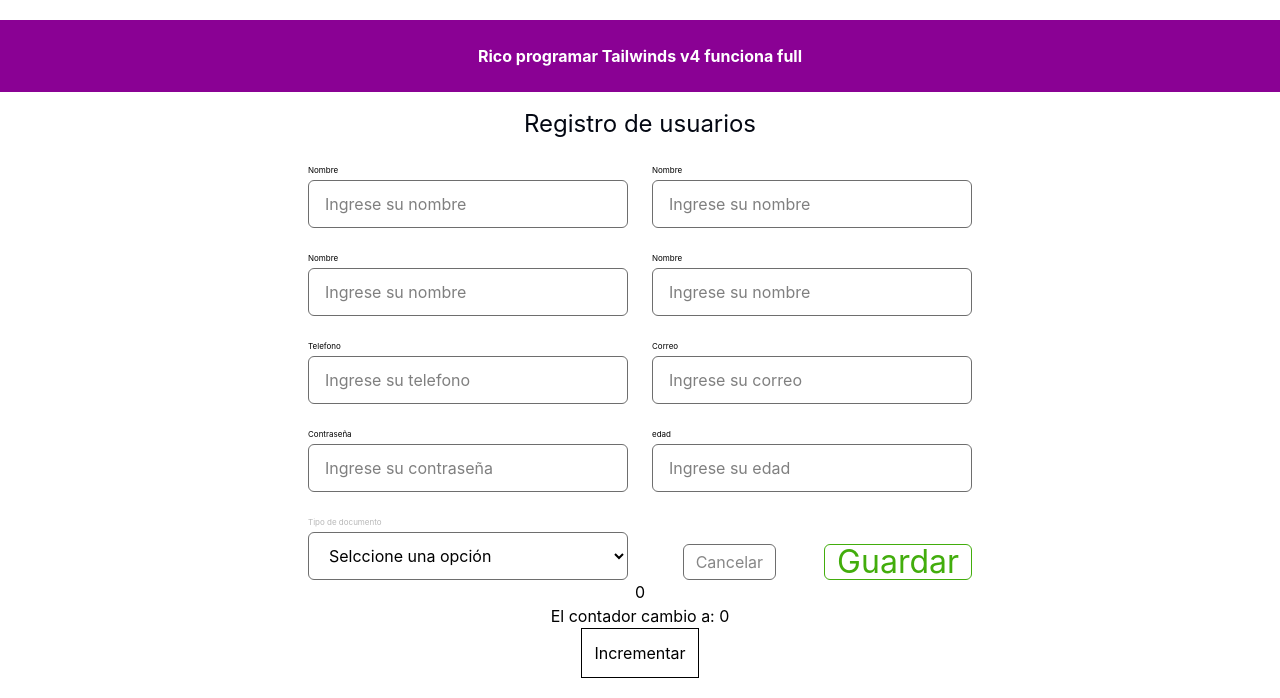
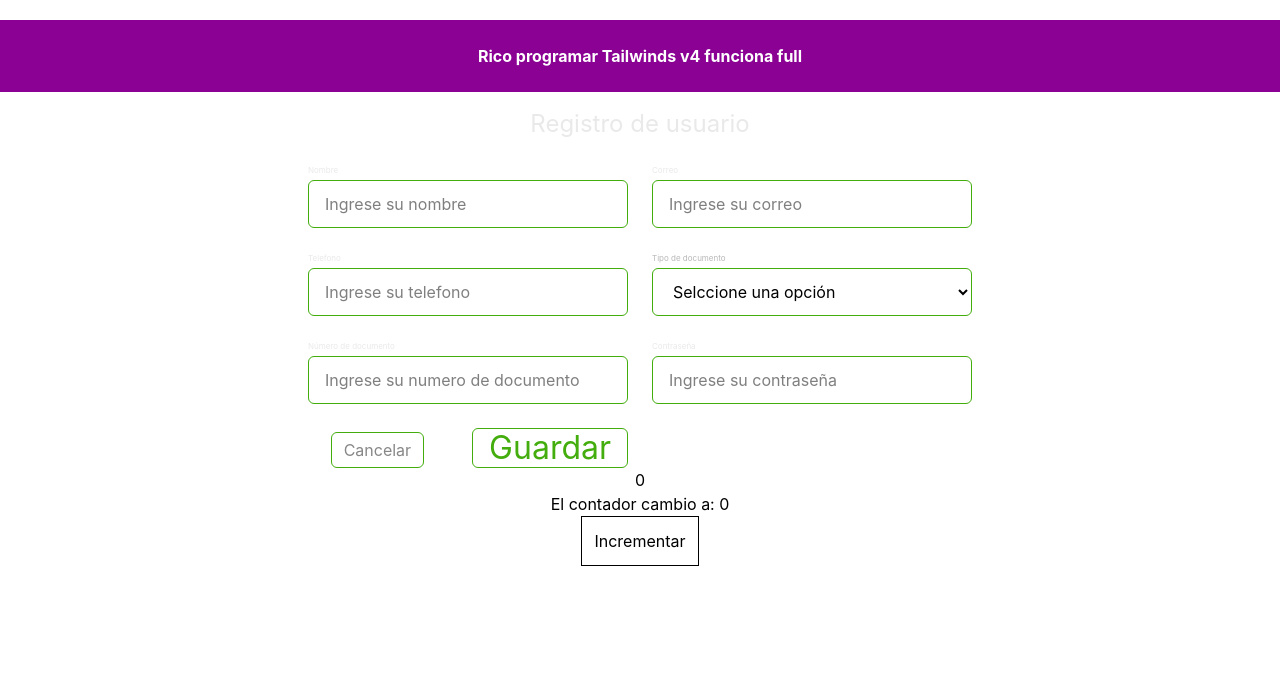
Before and after one commit to tefalover/3147206-react, a React (Vite) app: page / in a window 1280 px wide. Shown: the top 698 px of the page. Built offline with nearby package versions, Linux system fonts and the light colour scheme.

Commit message:
Feat: Creación de formulario, implementacion del hover y focus, se agrego estado erroren input y select, agrego handleSubmity se instalo el zod

```diff
--- a/package.json
+++ b/package.json
@@ -14,7 +14,8 @@
     "@tailwindcss/vite": "^4.2.1",
     "react": "^19.2.0",
     "react-dom": "^19.2.0",
-    "tailwindcss": "^4.2.1"
+    "tailwindcss": "^4.2.1",
+    "zod": "^4.3.6"
   },
   "devDependencies": {
     "@eslint/js": "^9.39.1",
--- a/src/features/users/components/UserRegisterForm.jsx
+++ b/src/features/users/components/UserRegisterForm.jsx
@@ -1,90 +1,146 @@
-import { useState, useEffect } from "react";
-import { getDocumentTypes } from "../services/selectServices.js";
-
-import {Input, Button, DeleteCounter, DeleteEffect, DeleteCounter2, Select} from "@/shared"
-// import DeleteEffect from "../../../shared/components/DeleteEffect"|
+import { Input, Button,  Select, DeleteCounter2 } from "@/shared"
+import { getDocumentTypes } from "@/features/users/services/selectService";
+import { useEffect, useState } from "react";
+import { userShema } from "../schemas/userSchema";
 
 export default function UserRegisterForm(){
+    //useState para saber cuando cambia de estado algo, su valor por ejemplo
+    const [ documentTypes, setDocumentTypes] =useState([]);
+    const [ formData, setFormData] = useState({
+        userName:"",
+        userEmail:"",
+        userPhone:"",
+        userDocumentType:"",
+        userDocumentNumber:"",
+        userPassword:"",
+    });
+    const [errors, setErrors ] = useState({});
 
-        const [documentTypes, setDocumentTypes] = useState([])
+    useEffect(() => {
+        getDocumentTypes().then(setDocumentTypes);
+}, []);
+    // ==================================================
+    //              Handle Genérico
+    // ==================================================
+    /*
+        Función que se ejecuta cada vez que cambia el valor de un input del formulario, para que haga el re-render
+    */
+   const handleChange = (e) => {
+    // Se obtiene el nombre del campo y su valor
+    const {name, value } = e.target; //target es lo que viene cuando se escribe
 
-        useEffect(() => {
-            getDocumentTypes().then(setDocumentTypes);
-        },[]);
+    setFormData((prev) => ({
+        //Se copian todos los valores anteriores del estado
+        ...prev,
 
-        //  Handle
-        const handleNameChange = (e) =>{
-            console.log("Nombre", e.target.value)
+        //Se actualiza unicamente lo que cambió
+        [name]: value,
+    }));
+   };
+    // ==================================================
+    //              Handle Submit
+    // ==================================================
+    /*
+        Función que se ejecuta cuando se envía el formulario
+    */
+
+    const handleSubmit = (e) => {
+
+        e.preventDefault();
+
+        //Se valida el objeto formData usando el esquema definido con Zod
+        // safeParse devuelve un objeto indicando si la validacion fue exitosa o no
+        const result = userShema.safeParse(formData);
+
+        //Si la validacion falla
+        if (!result.success){
+            const fieldErrors ={};
+
+            //Zod devuelve los errores en un arreglo llamado issues
+            //se recorren para asociar cada error a su campo correspondiente
+            result.error.issues.forEach((issue) =>{
+                const field = issue.path[0]
+
+                //Se guarda el mensaje de error en el objeto fieldErrors
+                fieldErrors[field] = issue.message;
+            });
+            //Se actualiza el estado de errores para mostrarlos en el formulario
+            setErrors(fieldErrors);
+            //Se detiene la ejecucion porque el formulario tiene errores
+            return;
         }
-        const  handleEmailBlur= (e) =>{
-            console.log("Email: ", e.target.value)
-        }
-
+        //Si la validacion es exitosa se limpian los errores anteriores
+        setErrors({});
+        //result.data contiene los datos ya validados por Zod
+        console.log("Usuario valido:", result.data);
+    }
 
     return(
         <div>
-            <h1 className="text-gray-950 text-2xl mb-6">
-                Registro de usuarios
+            <h1 className="text-text-primary text-2xl mb-6">
+                Registro de usuario
             </h1>
-
-            <form className="grid grid-cols-1 items-center gap-6">
-                {/* Input */}
-                <div className="grid grid-cols-2 gap-6 my-0  mx-auto">
-
+            <form className="grid grid-cols-1 items-center gap-6 "
+            onSubmit={handleSubmit}
+            >
+                {/* Inputs */}
+                <div className="grid grid-cols-2 gap-6 my-0 mx-auto">
                     <Input
                         label="Nombre"
+                        name="userName"
                         placeholder="Ingrese su nombre"
-                        type="tel"
-                        onChange = {handleNameChange}
-
-                    />
-                    <Input
-                        label="Nombre"
-                        placeholder="Ingrese su nombre"
-                        type="tel"
-                    />
-                    <Input
-                        label="Nombre"
-                        placeholder="Ingrese su nombre"
-                        type="tel"
-                    />
-                    <Input
-                        label="Nombre"
-                        placeholder="Ingrese su nombre"
-                        type="tel"
-                    />
-
-                    <Input
-                        label="Telefono"
-                        placeholder="Ingrese su telefono"
-                        type="tel"
+                        value={formData.userName}
+                        onChange={handleChange}
+                        error={errors.userName}
                     />
                     <Input
                         label="Correo"
+                        name="userEmail"
+                        type="email"
                         placeholder="Ingrese su correo"
-                        type="email"
-                        onBlur={handleEmailBlur}
+                        value={formData.userEmail}
+                        onChange={handleChange}
+                        error={errors.userEmail}
+                    />
+                    <Input
+                        label="Telefono"
+                        name="userPhone"
+                        type="tel"
+                        placeholder="Ingrese su telefono"
+                        value={formData.userPhone}
+                        onChange={handleChange}
+                        error={errors.userPhone}
+
+                    />
+                    <Select
+                        label="Tipo de documento"
+                        name="userDocumentType"
+                        options={documentTypes}
+                        value={formData.userDocumentType}
+                        onChange={handleChange}
+                        error={errors.userDocumentType}
+                    />
+                    <Input
+                        label="Número de documento"
+                        name="userDocumenNumber"
+                        placeholder="Ingrese su numero de documento"
+                        value={formData.userDocumentNumber}
+                        onChange={handleChange}
+                        error={errors.userDocumentNumber}
                     />
                     <Input
                         label="Contraseña"
+                        name="userPassword"
+                        type="password"
                         placeholder="Ingrese su contraseña"
-                        type="password"
-                    />
-                    <Input
-                        label="edad"
-                        placeholder="Ingrese su edad"
-                        type="number"
-                    />
-                    <Select
-                        label="Tipo de documento"
-                        name="documentType"
-                        options={documentTypes}
+                        value={formData.userPassword}
+                        onChange={handleChange}
+                        error={errors.userPassword}
                     />
 
-                    {/*  Action */}
 
+                    {/* Acciones */}
                     <div className="flex items-end justify-end gap-12">
-
                         <Button
                             variant="secondary"
                             size="sm"
@@ -94,23 +150,20 @@ export default function UserRegisterForm(){
 
                         <Button
                             variant="primary"
-                            size="sm"
+                            size="md"
                         >
                             Guardar
                         </Button>
 
 
+
                     </div>
                 </div>
 
+
             </form>
-            {/* <DeleteCounter /> */}
-            {/* <DeleteEffect /> */}
             <DeleteCounter2 />
 
         </div>
-
-
-
     )
-}
+};
--- /dev/null
+++ b/src/features/users/schemas/userSchema.js
@@ -0,0 +1,35 @@
+// Se agrego
+import { z } from "zod";
+
+export const userShema = z.object({
+    userName: z
+        .string()
+        .min(3, "El nombre debe de tener mínimo 3 caracteres")
+        .max(60, "El nombre es demasiado largo"),
+
+    userEmail: z
+        .string()
+        .regex(/^[^\s@]+@[^\s@]+\.[^\s@]+$/,"Debe ingresar un email válido"),
+
+    userPhone: z
+        .string()
+        .regex(/^[0-9]{10}$/, "El telefono debe tener 10 dígitos"),
+
+    userDocumentType: z
+        .string()
+        .min(1, "Debe seleccionar un tipo de documento"),
+
+    userDocumentNumber: z
+        .string()
+        .min(5, "Número de docuemnto inválido")
+        .max(20, "Número de documento demasiado largo"),
+
+    userPassword: z
+        .string()
+        .min(8, "Contraseña debe de tener mínimo 8 caracteres")
+        .regex(/[A-Z]/, "Debe contener al menos una mayúscula")
+        .regex(/[a-z]/, "Debe contener al menos una minúscula")
+        .regex(/[0-9]/, "Debe contener al menos un número")
+        .regex(/[^A-Za-z0-9]/, "Debe contener al menos un caractér especial"),
+
+})
--- a/src/shared/components/Button.jsx
+++ b/src/shared/components/Button.jsx
@@ -53,7 +53,4 @@ export default function Button({
 
         </button>
     )
-
-
-
 }
--- a/src/shared/components/Input.jsx
+++ b/src/shared/components/Input.jsx
@@ -1,62 +1,62 @@
+// Componente que se va a exportar
+
 export default function Input({
     label,
-    type = "text",
-    ...props
-}){
+    type = "Text",
+    error,
+    ...propos
+    // porps son las propiedades de un componenete. Y label para que por defecto el campo sea tipo texto
+}) {
     //Cuerpo de la función -> Dentro de una funcion solo se puede devolver un div
-    return(
-        //  Contenedor del input que se exporta con label, cuerpo y feedback massage
+    return (
+        // Contenedor del input que se exporta con label, cuerpo y feedback massage
         <div className="w-[320px]">
-            {/* Label */}
+            {/* LABEL. JWT evalua si tal es 1, si si lo hace  */}
 
-        {label && (
+            {label &&(
                 <label
-                className="
-                    block
+                    className={
+                    `block
                     text-[8px]
                     mb-1
                     place-self-start
-                "
+                    ${error ? "text-red-800" : "text-text-primary" }
+                `}
                 >
                     {label}
                 </label>
             )}
 
-
-
-            {/* =========================================================== */}
-
-            {/* Contenedor del input */}
-            <div
-                className="
+            {/* contenedor del input */}
+            {/* este classname permite escribir en todos los campos */}
+            <div className="
                 relative
                 h-12
                 flex
                 items-center
             ">
+                {/* Area interactiva invisibe de un input  48px*/}
 
-
-                {/* Área interactiva invicible de un input 48px */}
                     <div
                         className="
                             absolute
                             inset-0
                         "
-                    onMouseDown={(e) => {
+                        onMouseDown={(e) =>{
                             e.preventDefault();
-                        // Mueve el foco al siguiente elemento hermano del elemento actual.
-                        // 'currentTarget' referencia el elemento que tiene el handler del evento.
-                        //`nextSibling ` obtiene el siguiente nodo en el DOM (Puede ser un input o otro elemento)
-                        //`focus() `  cambia el foco del usuario ese elemento)
-                        e.currentTarget.nextSibling.focus();
+                            /*Mueve el foco al siguiente elemento hermano el elemento actual*
+                            `currentTarget` referencia el elemento que tiene el handler del evento
+                            `nextSibling` obtiene el siguinete nodo en el DOM (puede ser un input u otro elemento)*/
+                            e.currentTarget.nextElementSibling.focus(); /*Linea de codigo de area disponible de 48px */
                         }}
                         />
 
-                {/* Área visual del input */}
+                    {/* Area visual del input */}
 
                     <input
+
                     type={type}
-                    className="
+                    className={`
                         relative
                         w-full
                         h-12
@@ -64,23 +64,26 @@ export default function Input({
                         border
                         border-border
                         px-4
-                        text-bese
+                        text-base
+
+                        // Cuando se pase por ensima del campo cambia de color
+                        hover:border-2
+                        hover:border-focus-border
+
+                        // Ya cuendo se esta dentro del input
                         focus:outline-none
-                        focus:ring-2
+                        focus:ring-1
                         focus:ring-focus-ring
-                        focus:border-focus-border
-                        "
-                        {...props}
+
+                        ${error ? "border-red-800" : "border border-border" }
+                        `}
+                    {...propos}
                     >
                     </input>
 
-
             </div>
-
-            {/* Feedback massage */}
-            <div>
-
-            </div>
+            {/* Feedback message */}
+            {error && <p className="text-caption text-red-800 place-self-start">{error}</p>}
         </div>
     )
 };
--- a/src/styles/semantic.css
+++ b/src/styles/semantic.css
@@ -28,8 +28,8 @@
     --semantic-text-inverse: var(--gray-500);/*Texto invertido*/
 
     /* ==== BORDER ==== */
-
-    --semantic-border: var(--gray-400);/* Border principal de todooa lkos componentes*/
+    /* Para que al pasar mi hover estubera de el color verde y no gray */
+    --semantic-border: var(--primary-900);/* Border principal de todooa lkos componentes*/
     --semantic-border-strong: var(--gray-700);/* Bordea más fuertes*/
 
     /* ==== FOCUS ==== */
```
Also changed, not shown: src/shared/index.js (+6 -6 lines), src/features/users/services/selectService.js (renamed from src/features/users/services/selectServices.js), 1 other file (tests, documents, lock files or other folders). Lines whose indentation alone changed are shown as unchanged.
